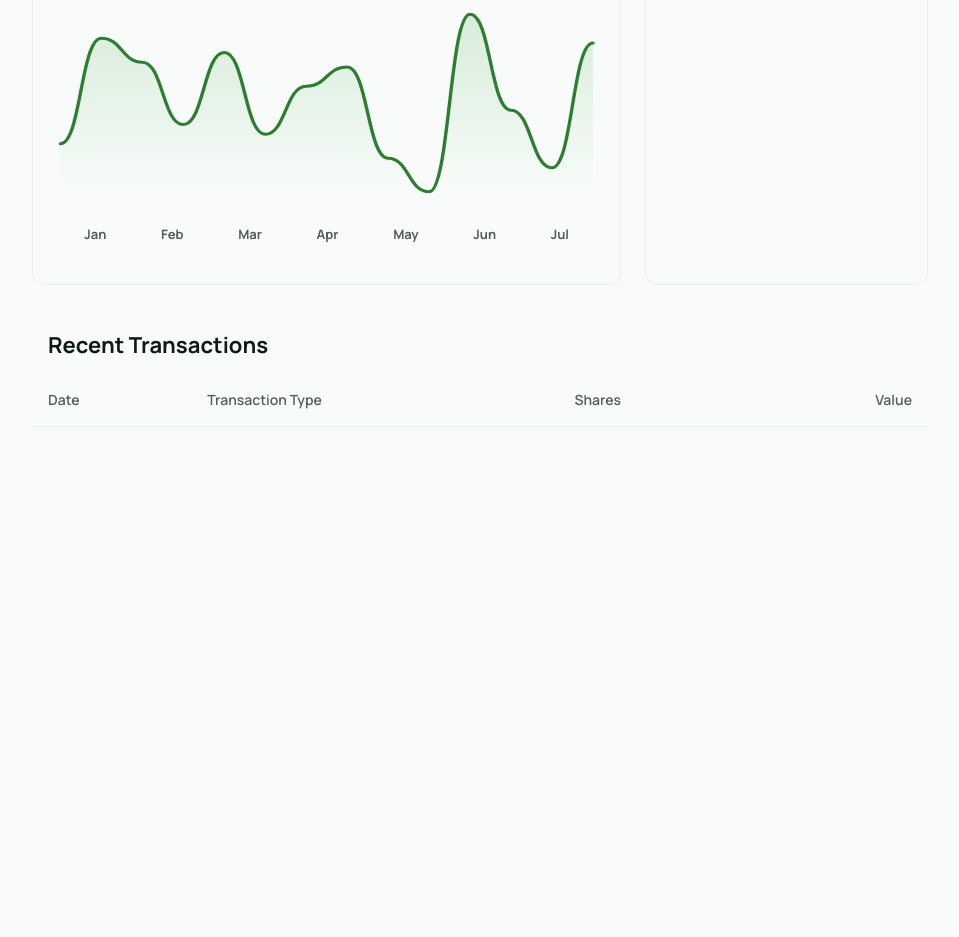
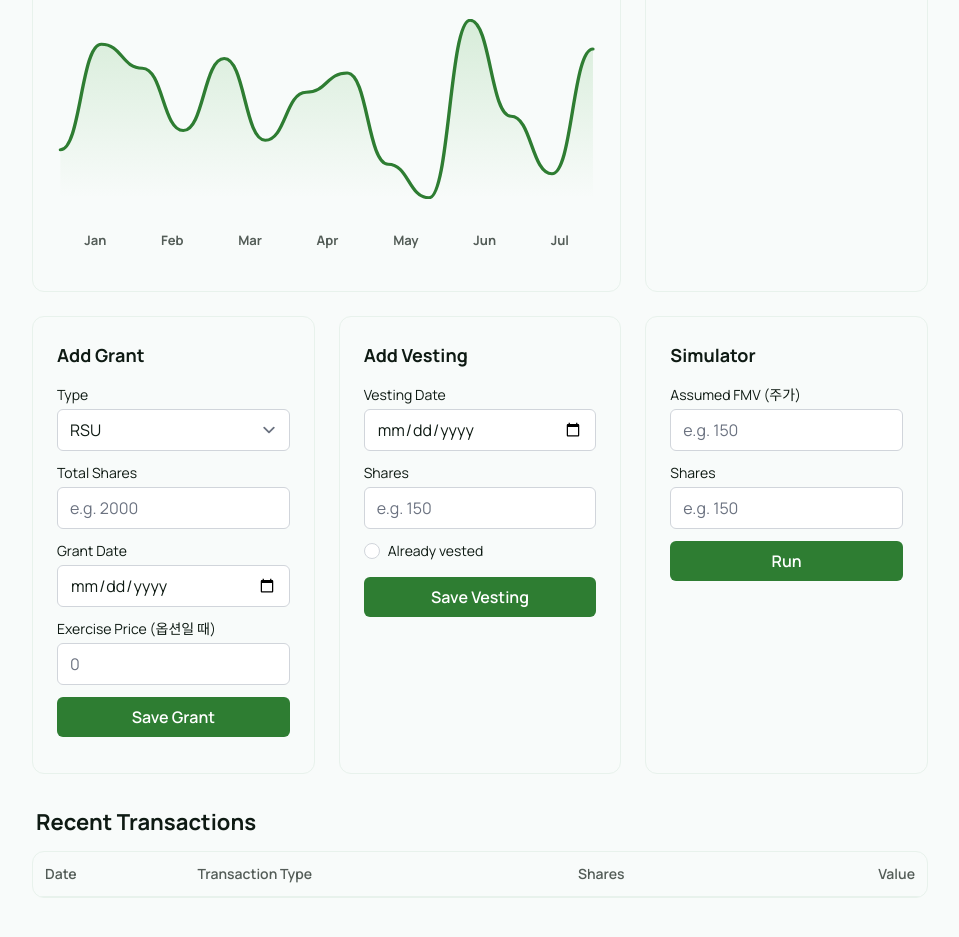
Before and after one commit to leoavce/hr-stock-based-dashboard, a plain HTML site: page dashboard.html in a window 1280 px wide. Shown: the part 495-1432 px from the top of the page, without its empty margins (160-1119 px from the left). Before the commit the page ends 974 px from the top, so only its background shows below. Drawn offline with nearby package versions, Linux system fonts and the light colour scheme; no server answers.

Commit message:
Update dashboard.html

```diff
--- a/dashboard.html
+++ b/dashboard.html
@@ -22,15 +22,8 @@
             "border-light": "#e8f2ec",
             "border-dark": "#2a3c31",
           },
-          fontFamily: {
-            "display": ["Manrope", "sans-serif"]
-          },
-          borderRadius: {
-            "DEFAULT": "0.5rem",
-            "lg": "0.75rem",
-            "xl": "1rem",
-            "full": "9999px"
-          },
+          fontFamily: { "display": ["Manrope", "sans-serif"] },
+          borderRadius: { "DEFAULT": "0.5rem","lg": "0.75rem","xl": "1rem","full": "9999px" },
         },
       },
     }
@@ -38,13 +31,13 @@
   <link rel="stylesheet" href="./css/globals.css">
 </head>
 <body class="bg-background-light dark:bg-background-dark font-display text-text-light dark:text-text-dark">
-<div class="relative flex h-auto min-h-screen w-full flex-col group/design-root overflow-x-hidden">
-  <div class="layout-container flex h-full grow flex-col">
+<div class="relative flex min-h-screen w-full flex-col overflow-x-hidden">
+  <div class="flex h-full grow flex-col">
     <div class="px-4 md:px-10 lg:px-20 xl:px-40 flex flex-1 justify-center py-5">
-      <div class="layout-content-container flex flex-col max-w-6xl flex-1">
+      <div class="flex flex-col max-w-6xl flex-1">
         <!-- Header -->
-        <header class="flex items-center justify-between whitespace-nowrap border-b border-solid border-border-light dark:border-border-dark px-4 md:px-10 py-3">
-          <div class="flex items-center gap-4 text-text-light dark:text-text-dark">
+        <header class="flex items-center justify-between border-b border-border-light dark:border-border-dark px-4 md:px-10 py-3">
+          <div class="flex items-center gap-4">
             <div class="size-6 text-primary">
               <svg fill="none" viewBox="0 0 48 48" xmlns="http://www.w3.org/2000/svg">
                 <path clip-rule="evenodd" d="M24 4H42V17.3333V30.6667H24V44H6V30.6667V17.3333H24V4Z" fill="currentColor" fill-rule="evenodd"></path>
@@ -55,8 +48,7 @@
           <div class="flex items-center gap-3">
             <button id="seed-btn" class="text-xs px-3 py-2 rounded-md border border-border-light hover:bg-primary-light/30">Seed Demo</button>
             <div class="bg-center bg-no-repeat aspect-square bg-cover rounded-full size-10" id="avatar"
-                 data-alt="User profile picture"
-                 style='background-image: url("https://images.unsplash.com/photo-1527980965255-d3b416303d12?q=80&w=300&auto=format&fit=crop");'></div>
+                 style='background-image:url("https://images.unsplash.com/photo-1527980965255-d3b416303d12?q=80&w=300&auto=format&fit=crop");'></div>
             <button id="logout-btn" class="px-3 py-2 text-sm font-semibold rounded-md bg-primary text-white">Logout</button>
           </div>
         </header>
@@ -71,17 +63,17 @@
           <div class="grid grid-cols-1 md:grid-cols-3 gap-6">
             <div class="flex flex-col gap-2 rounded-lg p-6 bg-primary-light/20 dark:bg-primary/20">
               <p class="text-base font-medium">Total Vested Value</p>
-              <p id="kpi-vested-value" class="tracking-light text-3xl font-bold leading-tight">-</p>
+              <p id="kpi-vested-value" class="text-3xl font-bold">-</p>
               <p id="kpi-vested-delta" class="text-primary text-base font-medium">-</p>
             </div>
             <div class="flex flex-col gap-2 rounded-lg p-6 bg-primary-light/20 dark:bg-primary/20">
               <p class="text-base font-medium">Upcoming Vesting</p>
-              <p id="kpi-upcoming-shares" class="tracking-light text-3xl font-bold leading-tight">-</p>
+              <p id="kpi-upcoming-shares" class="text-3xl font-bold">-</p>
               <p id="kpi-upcoming-date" class="text-text-light/70 dark:text-text-dark/70 text-base">-</p>
             </div>
             <div class="flex flex-col gap-2 rounded-lg p-6 bg-primary-light/20 dark:bg-primary/20">
               <p class="text-base font-medium">Recent Transactions</p>
-              <p id="kpi-recent-value" class="tracking-light text-3xl font-bold leading-tight">-</p>
+              <p id="kpi-recent-value" class="text-3xl font-bold">-</p>
               <p id="kpi-recent-type" class="text-red-500 text-base font-medium">-</p>
             </div>
           </div>
@@ -90,13 +82,13 @@
           <div class="grid grid-cols-1 lg:grid-cols-3 gap-6 mt-6">
             <div class="lg:col-span-2 flex flex-col gap-2 rounded-lg border border-border-light dark:border-border-dark p-6">
               <p class="text-base font-medium">Stock Value</p>
-              <p id="chart-total" class="tracking-light text-[32px] font-bold leading-tight truncate">-</p>
+              <p id="chart-total" class="text-[32px] font-bold truncate">-</p>
               <div class="flex gap-1">
                 <p class="text-text-light/70 dark:text-text-dark/70 text-base">Last 12 Months</p>
                 <p id="chart-delta" class="text-primary text-base font-medium">-</p>
               </div>
               <div class="flex min-h-[220px] flex-1 flex-col gap-8 py-4">
-                <!-- Simple inline area chart (static path for now) -->
+                <!-- decorative area chart -->
                 <svg fill="none" height="180" preserveAspectRatio="none" viewBox="-3 0 478 180" width="100%" xmlns="http://www.w3.org/2000/svg">
                   <path d="M0 130.8C18.1538 130.8 18.1538 25.2 36.3077 25.2C54.4615 25.2 54.4615 49.2 72.6154 49.2C90.7692 49.2 90.7692 111.6 108.923 111.6C127.077 111.6 127.077 39.6 145.231 39.6C163.385 39.6 163.385 121.2 181.538 121.2C199.692 121.2 199.692 73.2 217.846 73.2C236 73.2 236 54 254.154 54C272.308 54 272.308 145.2 290.462 145.2C308.615 145.2 308.615 178.8 326.769 178.8C344.923 178.8 344.923 1.2 363.077 1.2C381.231 1.2 381.231 97.2 399.385 97.2C417.538 97.2 417.538 154.8 435.692 154.8C453.846 154.8 453.846 30 472 30V178.8H326.769H0V130.8Z" fill="url(#paint0_linear)"></path>
                   <path d="M0 130.8C18.1538 130.8 18.1538 25.2 36.3077 25.2C54.4615 25.2 54.4615 49.2 72.6154 49.2C90.7692 49.2 90.7692 111.6 108.923 111.6C127.077 111.6 127.077 39.6 145.231 39.6C163.385 39.6 163.385 121.2 181.538 121.2C199.692 121.2 199.692 73.2 217.846 73.2C236 73.2 236 54 254.154 54C272.308 54 272.308 145.2 290.462 145.2C308.615 145.2 308.615 178.8 326.769 178.8C344.923 178.8 344.923 1.2 363.077 1.2C381.231 1.2 381.231 97.2 399.385 97.2C417.538 97.2 417.538 154.8 435.692 154.8C453.846 154.8 453.846 30 472 30" stroke="#2E7D32" stroke-linecap="round" stroke-width="3"></path>
@@ -108,42 +100,98 @@
                   </defs>
                 </svg>
                 <div class="flex justify-around">
-                  <p class="text-text-light/70 dark:text-text-dark/70 text-[13px] font-bold">Jan</p>
-                  <p class="text-text-light/70 dark:text-text-dark/70 text-[13px] font-bold">Feb</p>
-                  <p class="text-text-light/70 dark:text-text-dark/70 text-[13px] font-bold">Mar</p>
-                  <p class="text-text-light/70 dark:text-text-dark/70 text-[13px] font-bold">Apr</p>
-                  <p class="text-text-light/70 dark:text-text-dark/70 text-[13px] font-bold">May</p>
-                  <p class="text-text-light/70 dark:text-text-dark/70 text-[13px] font-bold">Jun</p>
-                  <p class="text-text-light/70 dark:text-text-dark/70 text-[13px] font-bold">Jul</p>
+                  <p class="text-[13px] font-bold opacity-70">Jan</p><p class="text-[13px] font-bold opacity-70">Feb</p>
+                  <p class="text-[13px] font-bold opacity-70">Mar</p><p class="text-[13px] font-bold opacity-70">Apr</p>
+                  <p class="text-[13px] font-bold opacity-70">May</p><p class="text-[13px] font-bold opacity-70">Jun</p>
+                  <p class="text-[13px] font-bold opacity-70">Jul</p>
                 </div>
               </div>
             </div>
 
             <div class="flex flex-col gap-4 rounded-lg border border-border-light dark:border-border-dark p-6">
               <h2 class="text-[22px] font-bold">Upcoming Vesting</h2>
-              <div id="upcoming-list" class="flex flex-col gap-4">
-                <!-- JS로 채워짐 -->
-              </div>
+              <div id="upcoming-list" class="flex flex-col gap-4"></div>
+              <p id="upcoming-empty" class="text-sm text-gray-500 hidden">등록된 베스팅 일정이 없습니다. 아래 Quick Actions에서 추가하세요.</p>
             </div>
           </div>
 
+          <!-- Quick Actions -->
+          <section class="grid grid-cols-1 lg:grid-cols-3 gap-6 mt-6">
+            <!-- Add Grant -->
+            <div class="rounded-lg border border-border-light p-6">
+              <h3 class="text-lg font-bold mb-4">Add Grant</h3>
+              <div class="space-y-3">
+                <label class="block text-sm">Type
+                  <select id="qa-grant-type" class="mt-1 w-full rounded-md border border-gray-300">
+                    <option value="RSU">RSU</option>
+                    <option value="OPTION">Option</option>
+                  </select>
+                </label>
+                <label class="block text-sm">Total Shares
+                  <input id="qa-grant-shares" type="number" class="mt-1 w-full rounded-md border border-gray-300" placeholder="e.g. 2000">
+                </label>
+                <label class="block text-sm">Grant Date
+                  <input id="qa-grant-date" type="date" class="mt-1 w-full rounded-md border border-gray-300">
+                </label>
+                <label class="block text-sm">Exercise Price (옵션일 때)
+                  <input id="qa-grant-price" type="number" step="0.01" class="mt-1 w-full rounded-md border border-gray-300" placeholder="0">
+                </label>
+                <button id="qa-grant-save" class="mt-2 w-full h-10 rounded-md bg-primary text-white font-semibold">Save Grant</button>
+                <p id="qa-grant-msg" class="text-sm text-primary mt-1"></p>
+              </div>
+            </div>
+
+            <!-- Add Vesting -->
+            <div class="rounded-lg border border-border-light p-6">
+              <h3 class="text-lg font-bold mb-4">Add Vesting</h3>
+              <div class="space-y-3">
+                <label class="block text-sm">Vesting Date
+                  <input id="qa-vest-date" type="date" class="mt-1 w-full rounded-md border border-gray-300">
+                </label>
+                <label class="block text-sm">Shares
+                  <input id="qa-vest-shares" type="number" class="mt-1 w-full rounded-md border border-gray-300" placeholder="e.g. 150">
+                </label>
+                <label class="inline-flex items-center gap-2 text-sm mt-1">
+                  <input id="qa-vest-vested" type="checkbox" class="rounded border-gray-300">
+                  <span>Already vested</span>
+                </label>
+                <button id="qa-vest-save" class="mt-2 w-full h-10 rounded-md bg-primary text-white font-semibold">Save Vesting</button>
+                <p id="qa-vest-msg" class="text-sm text-primary mt-1"></p>
+              </div>
+            </div>
+
+            <!-- Simulator -->
+            <div class="rounded-lg border border-border-light p-6">
+              <h3 class="text-lg font-bold mb-4">Simulator</h3>
+              <div class="space-y-3">
+                <label class="block text-sm">Assumed FMV (주가)
+                  <input id="sim-fmv" type="number" step="0.01" class="mt-1 w-full rounded-md border border-gray-300" placeholder="e.g. 150">
+                </label>
+                <label class="block text-sm">Shares
+                  <input id="sim-shares" type="number" class="mt-1 w-full rounded-md border border-gray-300" placeholder="e.g. 150">
+                </label>
+                <button id="sim-run" class="mt-2 w-full h-10 rounded-md bg-primary text-white font-semibold">Run</button>
+                <div id="sim-result" class="mt-3 text-sm text-gray-700"></div>
+              </div>
+            </div>
+          </section>
+
           <!-- Recent Transactions -->
-          <div class="mt-6">
-            <h2 class="text-[22px] font-bold px-4 pb-3 pt-5">Recent Transactions</h2>
-            <div class="overflow-x-auto">
+          <div class="mt-8">
+            <h2 class="text-[22px] font-bold px-1 pb-3">Recent Transactions</h2>
+            <div class="overflow-x-auto border border-border-light rounded-lg">
               <table class="w-full text-left">
                 <thead>
-                  <tr class="border-b border-border-light dark:border-border-dark">
-                    <th class="p-4 text-sm font-semibold text-text-light/70 dark:text-text-dark/70">Date</th>
-                    <th class="p-4 text-sm font-semibold text-text-light/70 dark:text-text-dark/70">Transaction Type</th>
-                    <th class="p-4 text-sm font-semibold text-text-light/70 dark:text-text-dark/70">Shares</th>
-                    <th class="p-4 text-sm font-semibold text-text-light/70 dark:text-text-dark/70 text-right">Value</th>
+                  <tr class="border-b border-border-light">
+                    <th class="p-3 text-sm font-semibold opacity-70">Date</th>
+                    <th class="p-3 text-sm font-semibold opacity-70">Transaction Type</th>
+                    <th class="p-3 text-sm font-semibold opacity-70">Shares</th>
+                    <th class="p-3 text-sm font-semibold opacity-70 text-right">Value</th>
                   </tr>
                 </thead>
-                <tbody id="tx-tbody">
-                  <!-- JS로 채워짐 -->
-                </tbody>
+                <tbody id="tx-tbody"></tbody>
               </table>
+              <p id="tx-empty" class="p-3 text-sm text-gray-500 hidden">거래 내역이 없습니다.</p>
             </div>
           </div>
         </main>
@@ -152,7 +200,6 @@
   </div>
 </div>
 
-<!-- Firebase & App -->
 <script type="module" src="./js/firebase.js"></script>
 <script type="module" src="./js/guards.js"></script>
 <script type="module" src="./js/api.js"></script>
```
